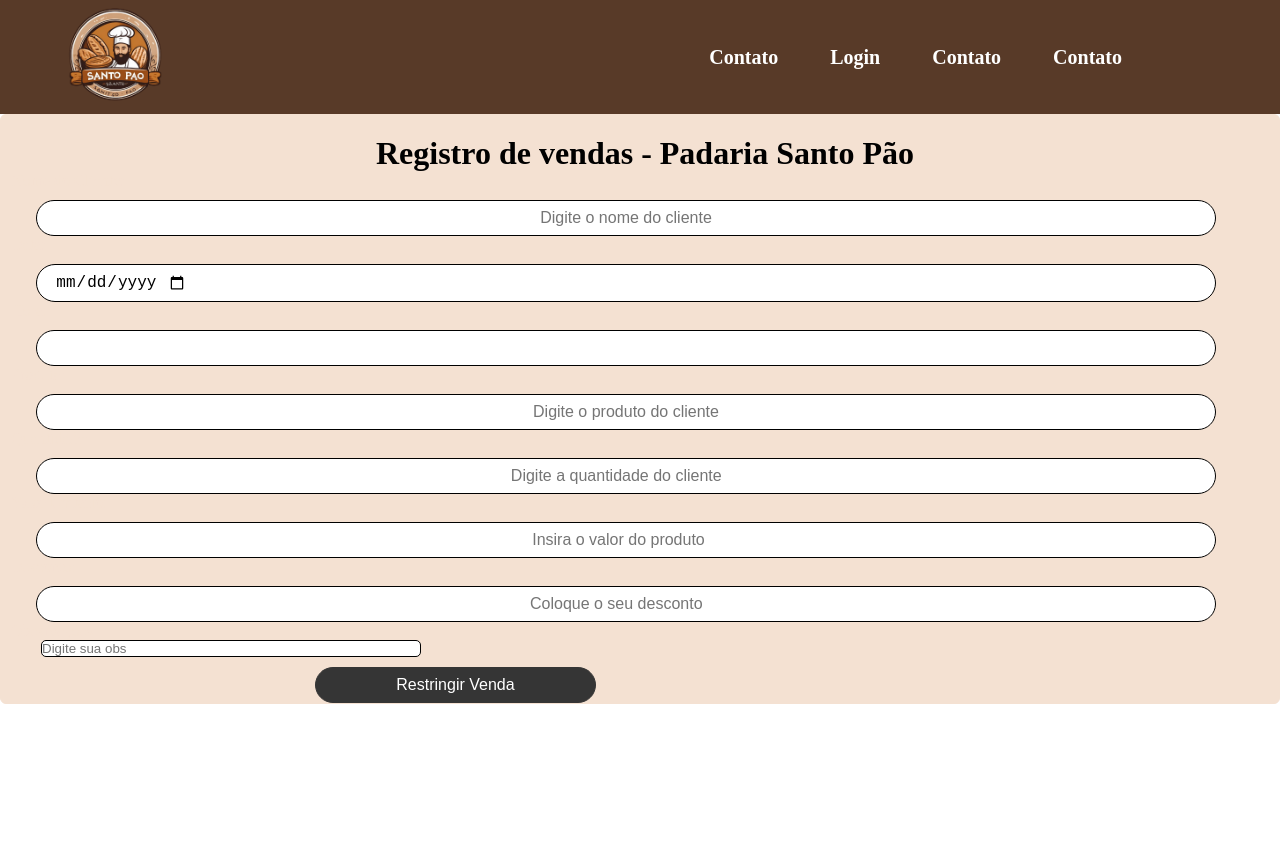
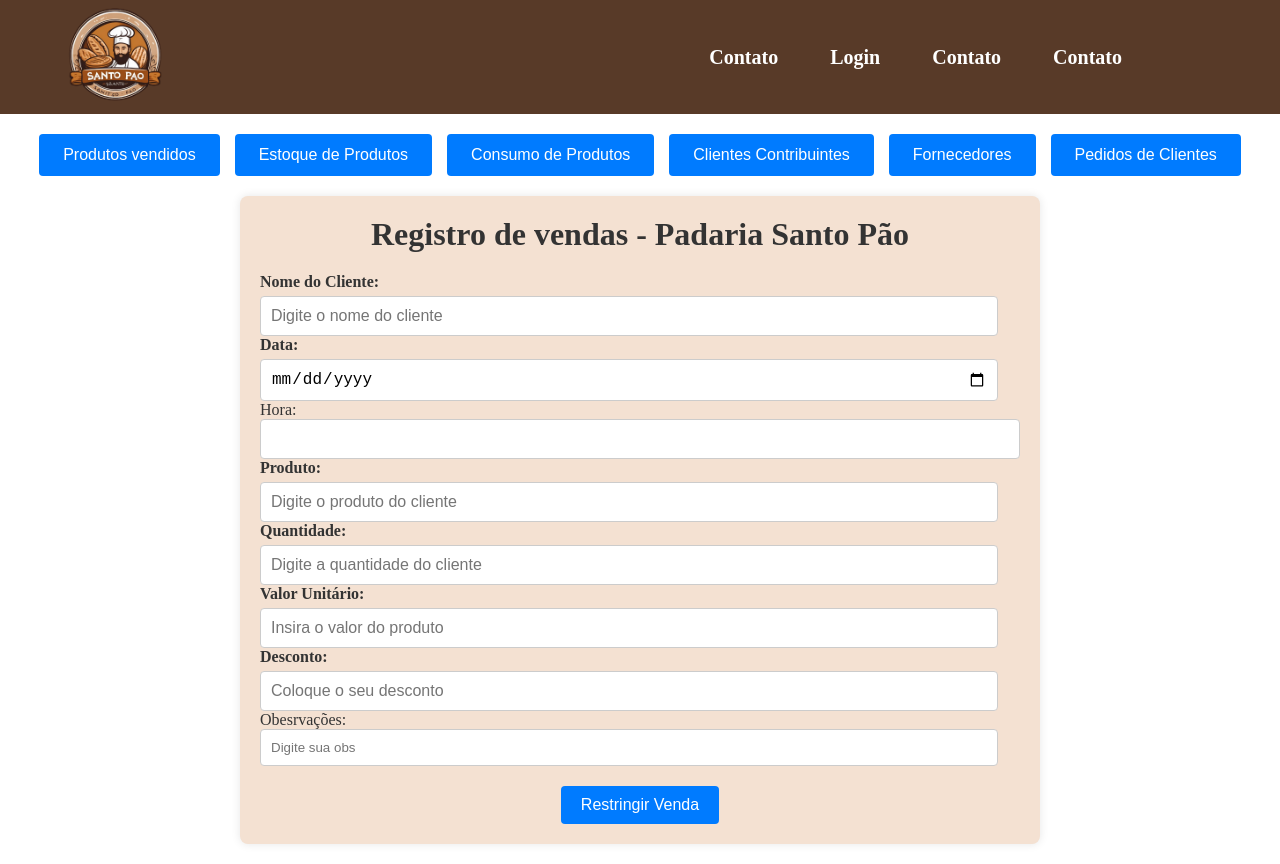
Before and after one commit to 917rafael/hackaton, a Vue app: page /homeFuncio in a window 1280 px wide. Before the commit the page ends 800 px from the top, so only its background shows below. Built offline with nearby package versions, Linux system fonts and the light colour scheme.

Commit message:
FEAT: atualização do registro de vendas #23

```diff
--- a/src/components/formulario.vue
+++ b/src/components/formulario.vue
@@ -89,68 +89,98 @@ const usuario = reactive({
 </template>
 
 <style scoped>
-.h2 {
-  color: black;
-  text-align: center;
-  margin-top: 20px;
+/* Geral */
+body {
+  font-family: Arial, sans-serif;
+  margin: 0;
+  padding: 0;
+  box-sizing: border-box;
 }
 
-.main {
-  margin-left: 10px;
+/* Container Principal */
+.container {
+  background-color: #f4f4f4;
+  color: #333;
+  border-radius: 8px;
+  max-width: 800px;
+  margin: 20px auto;
+  padding: 20px;
+  box-shadow: 0 0 10px rgba(0, 0, 0, 0.1);
 }
 
-.container {
-  color: #f4e1d2;
-  background-color: blue;
-  border-radius: 6px;
-  height: 100%;
-  width: 100%;
-  border: solid 1px;
+/* Título */
+.h2 {
+  color: #333;
+  text-align: center;
+  margin: 0;
+  padding-bottom: 20px;
 }
 
-.button {
-  color: white;
-  background-color: rgb(53, 53, 53);
-  margin-left: 24%;
-  margin-top: 10px;
-  padding: 8px 80px;
-  text-align: center;
-  text-decoration: none;
-  display: inline-block;
-  cursor: pointer;
-  border-radius: 25px;
-  font-size: 16px;
-  transition: background-color 1s ease;
-  border: solid 1px rgb(53, 53, 53);
+/* Main */
+.main {
+  display: flex;
+  flex-direction: column;
+}
+
+/* Layout dos Campos */
+.field-group {
+  margin-bottom: 15px;
 }
 
 .form-label {
-  display: flex;
-  color: rgb(0, 0, 0)te;
-  width: 100%;
-  height: 100%;
+  display: block;
+  font-weight: bold;
+  margin-bottom: 5px;
 }
 
 .form-control {
-  display: flex;
-  border: 1px solid black;
-  align-items: center;
-  width: 93%;
-  margin-left: 2%;
-  margin-top: 10px;
-  padding: 8px;
-  text-align: center;
-  text-decoration: none;
-  cursor: pointer;
-  border-radius: 25px;
+  width: 100%;
+  padding: 10px;
+  border: 1px solid #ccc;
+  border-radius: 4px;
   font-size: 16px;
 }
-input {
-  display: flex;
-  border: 1px solid black;
-  border-radius: 5px;
-  align-items: center;
-  margin-left: 30px;
-  width: 30%;
+
+input[type="text"],
+input[type="number"],
+input[type="date"],
+input[type="time"] {
+  width: calc(100% - 22px); /* Ajuste para compensar o padding e border */
+  padding: 10px;
+  border: 1px solid #ccc;
+  border-radius: 4px;
+  box-sizing: border-box;
+}
+
+/* Botão */
+.button {
+  display: inline-block;
+  background-color: #007bff;
+  color: #fff;
+  padding: 10px 20px;
+  border: none;
+  border-radius: 4px;
+  font-size: 16px;
+  cursor: pointer;
+  text-align: center;
+  transition: background-color 0.3s;
+  margin: 20px auto 0;
+}
+
+.button:hover {
+  background-color: #0056b3;
+}
+
+/* Responsividade */
+@media (max-width: 768px) {
+  .form-control {
+    font-size: 14px;
+  }
+
+  .button {
+    width: 100%;
+    padding: 15px;
+    font-size: 18px;
+  }
 }
 </style>
--- a/src/data/cardapio.js
+++ b/src/data/cardapio.js
@@ -6,7 +6,7 @@ export const products = [
       name: 'pega o pao caraio',
       image: back,
       rating: 2,
-      reviews: 1,
+      reviews: 1.5,
       oldPrice: 229.99,
       currentPrice: 179.99,
       discount: 21,
--- a/src/views/homeFuncio.vue
+++ b/src/views/homeFuncio.vue
@@ -1,7 +1,8 @@
+<!--essa pagina é dedicada para os funcionarios somente-->
+
 <script setup>
 import { ref } from 'vue';
 import Heade from '@/components/header.vue';
-import Input from '@/components/input.vue';
 import Formulario from '@/components/formulario.vue';
 import Resultado from '@/components/resultado.vue';
 
@@ -17,17 +18,72 @@ function clone(usuario) {
 
 <template>
     <heade />
+
+    <div class="nav">
+        <button class="button" @click="salvar">Produtos vendidos</button>
+        <button class="button" @click="salvar">Estoque de Produtos</button>
+        <button class="button" @click="salvar">Consumo de Produtos</button>
+        <button class="button" @click="salvar">Clientes Contribuintes</button>
+        <button class="button" @click="salvar">Fornecedores</button>
+        <button class="button" @click="salvar">Pedidos de Clientes</button>
+    </div>
     <div class="head">
+
     </div>
     <div class="container">
     </div>
+
     <formulario @adicionar="clone" />
     <resultado v-if="mostrarResultado" :usuarios="usuarios" />
-
 
 </template>
 
 <style scoped>
+/*essa partte é dedicada a div nav*/
+/* Navegação */
+.nav {
+  display: flex;
+  flex-wrap: wrap;
+  justify-content: center; /* Centraliza os botões horizontalmente */
+  gap: 15px; /* Espaçamento entre os botões */
+  margin: 20px 0;
+}
+
+.button {
+  background-color: #007bff;
+  color: #fff;
+  border: none;
+  padding: 12px 24px;
+  border-radius: 4px;
+  font-size: 16px;
+  cursor: pointer;
+  transition: background-color 0.3s, transform 0.2s;
+}
+
+.button:hover {
+  background-color: #0056b3;
+  transform: scale(1.05);
+}
+
+.button:active {
+  transform: scale(0.98);
+}
+
+/* Responsividade */
+@media (max-width: 768px) {
+  .nav {
+    flex-direction: column;
+    align-items: center;
+  }
+
+  .button {
+    width: 100%;
+    max-width: 300px;
+  }
+}
+/**/
+
+
 .head {
     background-color: #f4e1d2;
 }
```
